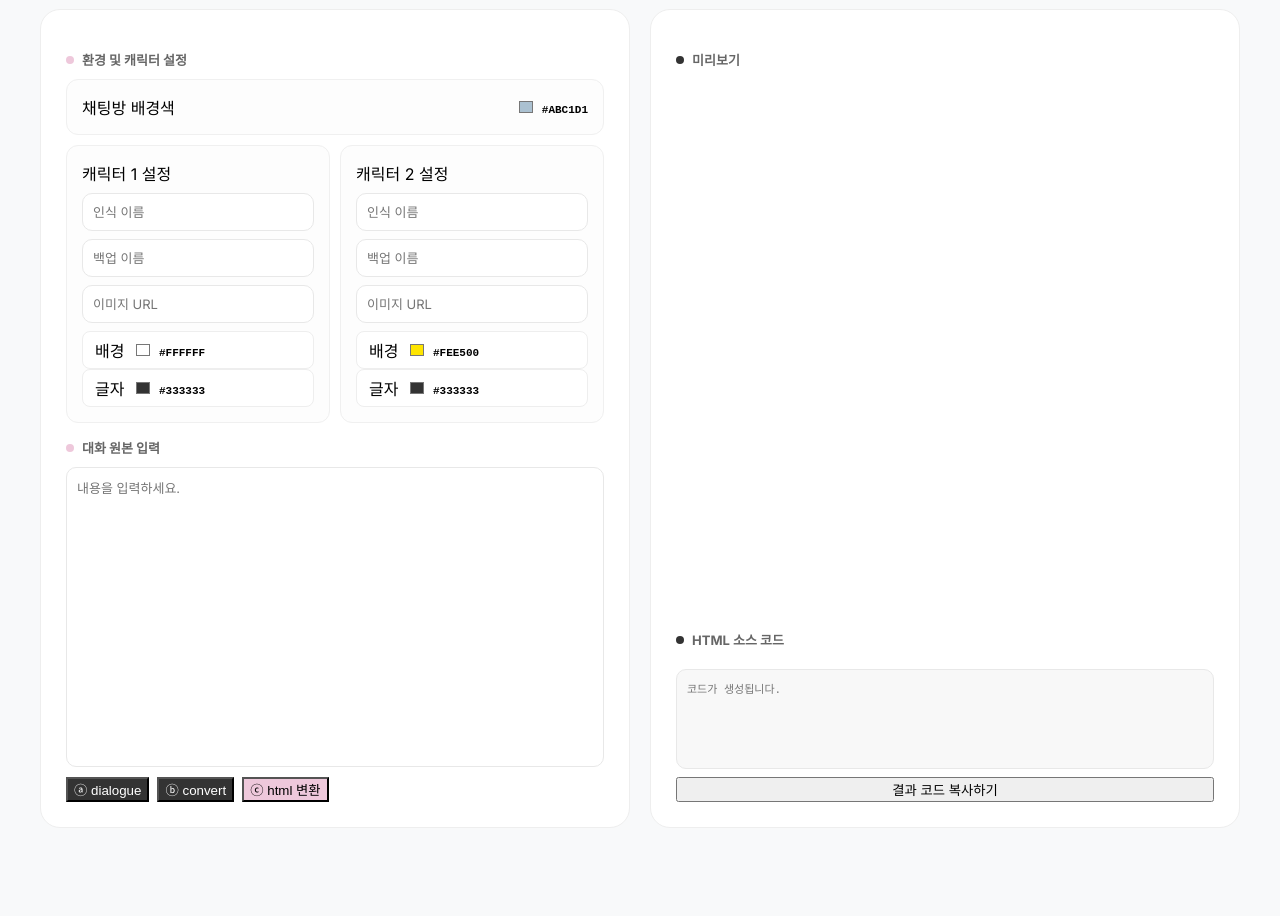
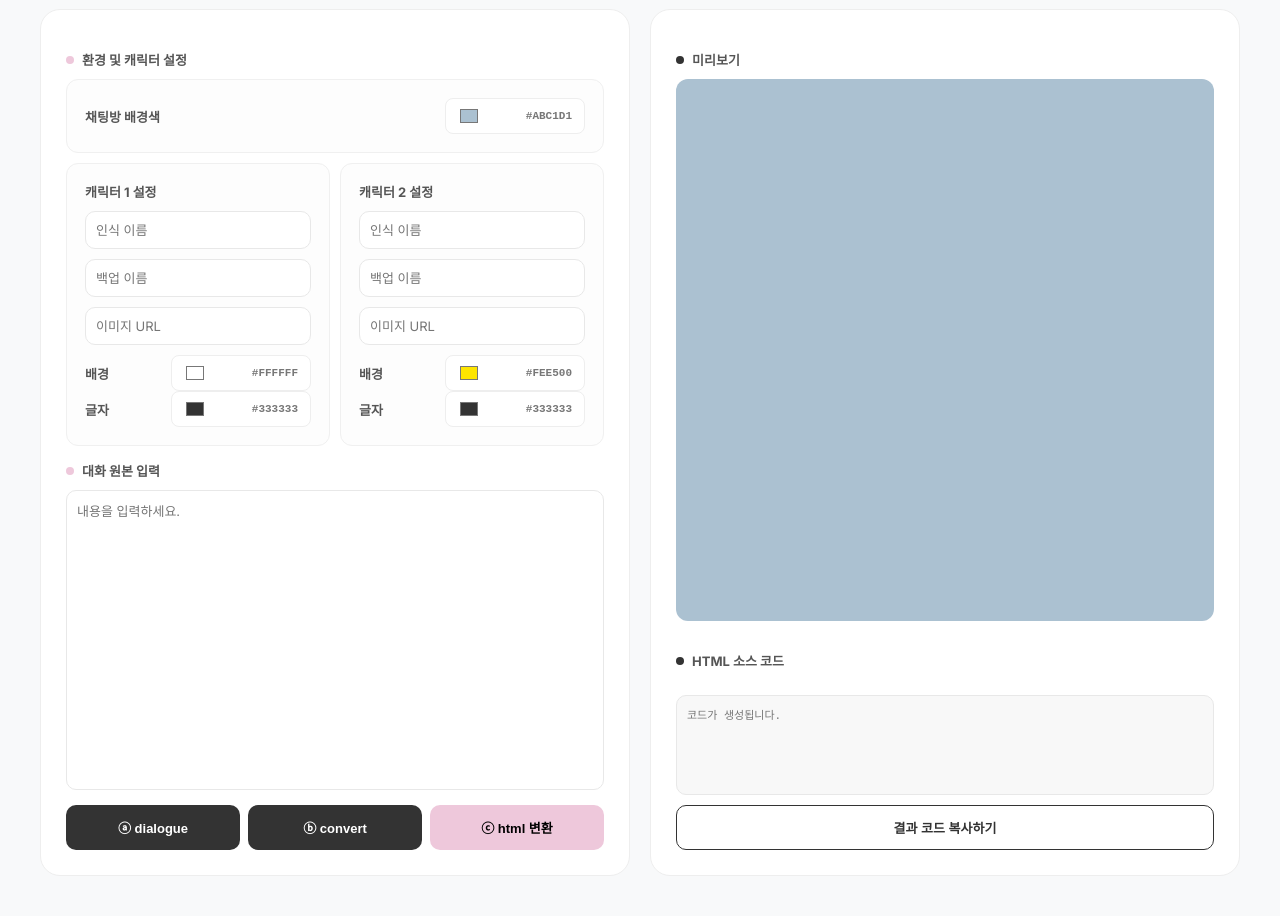
Before and after one commit to milkismoment/cafe-rp-back-up-messenger, a plain HTML site: page index.html in a window 1280 px wide. Shown: the part 101-1017 px from the top of the page. Before the commit the page ends 969 px from the top, so only its background shows below. Drawn offline with Linux system fonts and the light colour scheme.

Commit message:
Update style.css

```diff
--- a/style.css
+++ b/style.css
@@ -1,9 +1,9 @@
 @import url('https://fonts.googleapis.com/css2?family=Inter:wght@400;700&family=Noto+Sans+KR:wght@400;700&display=swap');
 
 * { box-sizing: border-box; }
-body { background-color: #f8f9fa; font-family: 'Inter', 'Noto Sans KR', sans-serif; margin: 0; padding: 40px 20px; }
+body { background-color: #f8f9fa; font-family: 'Inter', 'Noto Sans KR', sans-serif; margin: 0; padding: 40px 20px; color: #333; }
 .app-container { max-width: 1200px; margin: 0 auto; }
-.main-title { font-size: 24px; font-weight: 800; margin-bottom: 25px; }
+.main-title { font-size: 24px; font-weight: 800; margin-bottom: 25px; letter-spacing: -1px; }
 
 .grid-layout { display: flex; gap: 20px; }
 .panel { flex: 1; background: #fff; padding: 25px; border-radius: 20px; border: 1px solid #eee; display: flex; flex-direction: column; }
@@ -12,33 +12,52 @@ body { background-color: #f8f9fa; font-family: 'Inter', 'Noto Sans KR', sans-ser
 .dot { width: 8px; height: 8px; border-radius: 50%; }
 .dot.pink { background: #eec8db; }
 .dot.black { background: #333; }
-h2 { font-size: 13px; margin: 0; font-weight: 700; color: #666; }
+
+.label-text { font-size: 13px; margin: 0; font-weight: 700; color: #555; white-space: nowrap; }
 
 .config-container { display: flex; flex-direction: column; gap: 10px; }
 .char-row { display: flex; gap: 10px; }
-.char-box { flex: 1; display: flex; flex-direction: column; gap: 8px; background: #fdfdfd; padding: 15px; border-radius: 12px; border: 1px solid #f0f0f0; }
+.char-box { flex: 1; display: flex; flex-direction: column; gap: 10px; background: #fdfdfd; padding: 18px; border-radius: 12px; border: 1px solid #f0f0f0; }
 
 .room-config { flex-direction: row !important; align-items: center; justify-content: space-between; }
-.cfg-item { display: flex; align-items: center; gap: 8px; background: #fff; border: 1px solid #eee; padding: 6px 12px; border-radius: 8px; min-width: 180px; }
-.mini-txt { font-size: 11px; font-weight: 700; color: #888; }
-.hex-code { font-size: 11px; font-family: monospace; font-weight: 600; }
+.cfg-item { display: flex; align-items: center; gap: 10px; justify-content: space-between; width: 100%; }
+.cfg-item-wrap { background: #fff; border: 1px solid #eee; padding: 6px 12px; border-radius: 8px; min-width: 140px; display: flex; align-items: center; justify-content: space-between; }
 
-input[type="color"] { width: 22px; height: 22px; border: none; cursor: pointer; background: none; }
+.hex-code { font-size: 11px; font-family: monospace; font-weight: 600; color: #777; }
+
+input[type="color"] { width: 22px; height: 22px; border: none; cursor: pointer; background: none; padding: 0; flex-shrink: 0; }
 input[type="text"], textarea { width: 100%; border: 1px solid #e8e8e8; border-radius: 10px; padding: 10px; font-size: 13px; font-family: inherit; }
 
 #dialogueInput { min-height: 300px; resize: none; }
-.preview-box { flex-grow: 1; min-height: 400px; border-radius: 12px; padding: 20px; overflow-y: auto; margin-bottom: 15px; }
+.preview-box { flex-grow: 1; min-height: 400px; border-radius: 12px; padding: 20px; overflow-y: auto; margin-bottom: 15px; background: #abc1d1; transition: background 0.3s; }
 
-/* 버튼 높이 지랄 방지 고정 설정 */
-.button-group, .output-group { display: flex; gap: 8px; margin-top: 10px; }
-.output-group { flex-direction: column; }
-.btn {
-    height: 45px !important; /* 높이 강제 고정 */
-    flex-shrink: 0; /* 압축 방지 */
-    border: none; border-radius: 10px; font-size: 13px; font-weight: 700; cursor: pointer;
+/* 버튼 높이 45px 절대 고정 */
+.main-btn {
+    height: 45px !important;
+    display: flex;
+    align-items: center;
+    justify-content: center;
+    border-radius: 10px;
+    font-size: 13px;
+    font-weight: 700;
+    cursor: pointer;
+    border: none;
+    flex-shrink: 0;
+    transition: 0.2s;
 }
+
+.button-group { display: flex; gap: 8px; margin-top: 15px; width: 100%; }
+.button-group .main-btn { flex: 1; }
+
 .btn-black { background: #333; color: #fff; }
 .btn-pink { background: #eec8db; color: #000; }
-.btn-white { background: #fff; border: 1px solid #333; color: #333; width: 100%; }
 
-#htmlCodeOutput { height: 100px; resize: none; background: #f8f8f8; font-family: monospace; font-size: 11px; }
+.output-group { display: flex; flex-direction: column; gap: 10px; margin-top: 15px; }
+.btn-copy {
+    background: #fff;
+    border: 1.5px solid #333 !important;
+    color: #333;
+    width: 100%;
+}
+
+#htmlCodeOutput { height: 100px; resize: none; background: #f8f8f8; font-family: monospace; font-size: 11px; padding: 10px; margin: 0; }
```
